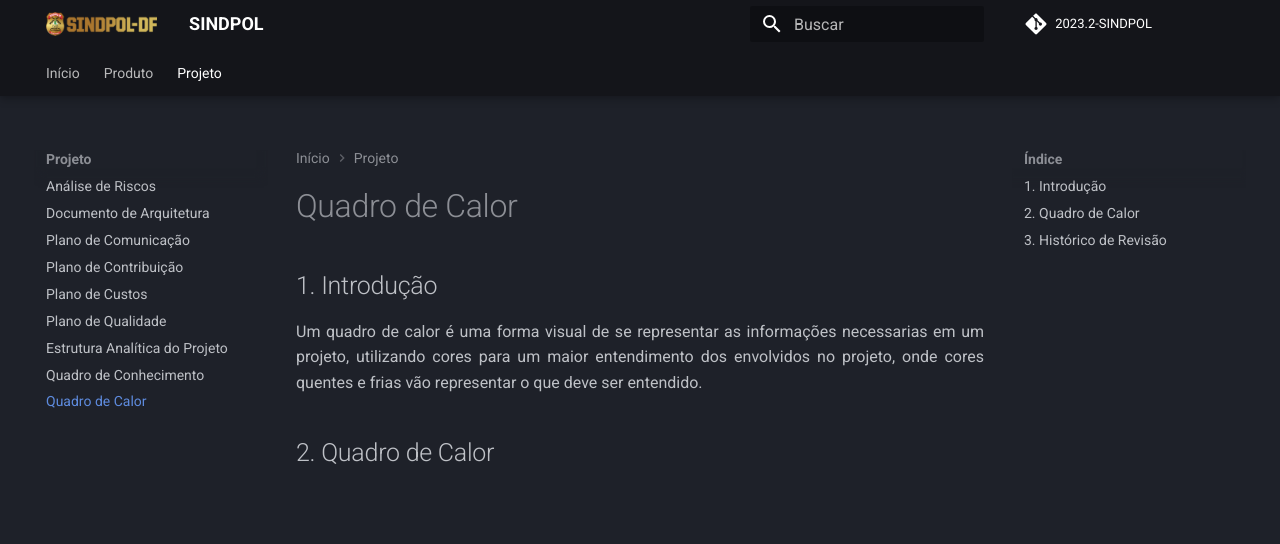
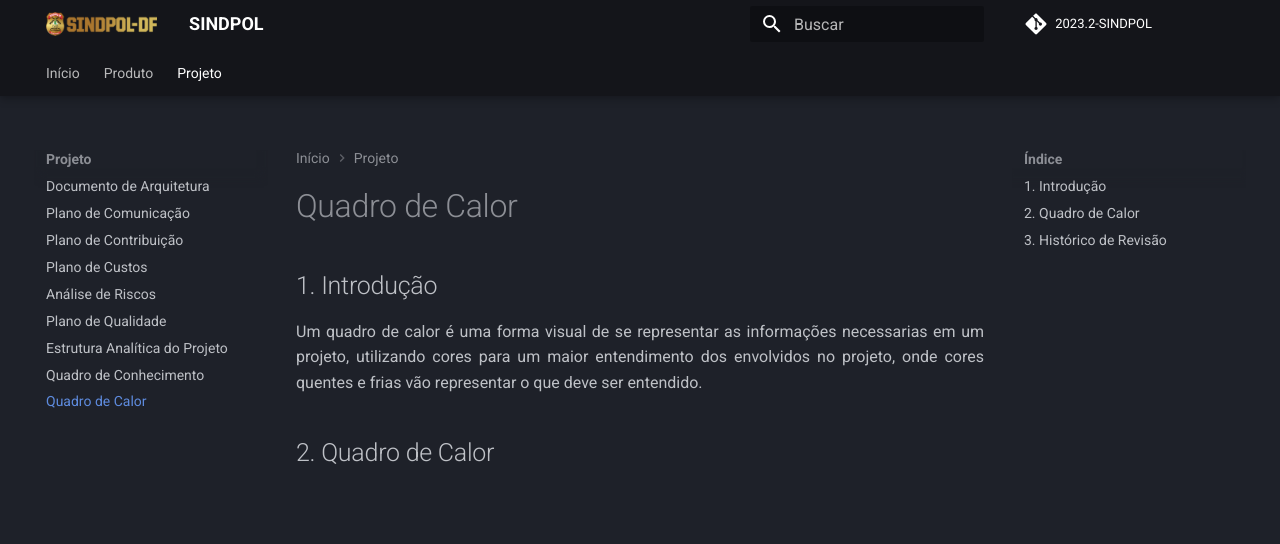
Before and after one commit to fga-eps-mds/2023.2-SINDPOL-DOC, an MkDocs documentation site: the page built from docs/projeto/quadrocalor.md, in a window 1280 px wide. Shown: the top 544 px of the page. Built offline with MkDocs 1.6.1 and Material for MkDocs 9.7.7, drawn with Linux system fonts in a browser that asks for light colours; comment, search, counter and statistics services are not loaded; part of the change alters nothing that is shown; grey boxes are pictures that could not be loaded.

```diff
--- a/mkdocs.yml
+++ b/mkdocs.yml
@@ -33,11 +33,11 @@ nav:
         - Protótipo de Alta Fidelidade: produto/prototipo.md
         - Guia de Estilo: produto/guia.md
   - Projeto:
-      - Análise de Riscos: projeto/risco.md
       - Documento de Arquitetura: projeto/arquitetura.md
       - Plano de Comunicação: projeto/comunicacao.md
       - Plano de Contribuição: projeto/contribuicao.md
       - Plano de Custos: projeto/custos.md
+      - Análise de Riscos: projeto/risco.md
       - Plano de Qualidade: projeto/qualidade.md
       - Estrutura Analítica do Projeto: projeto/eap.md
       - Quadro de Conhecimento: projeto/quadroconhecimento.md
```
